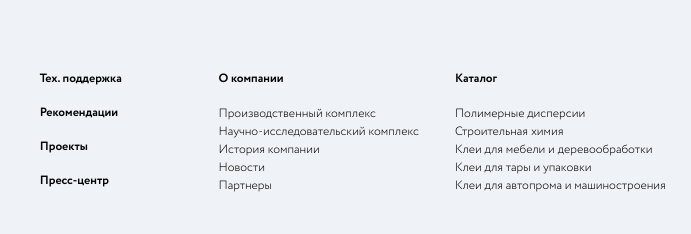
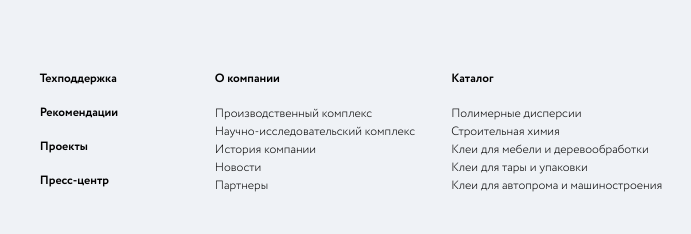
Before and after one commit to alekseyvotencev/homa, a website: page main.html in a window 1280 px wide. Shown: the part 4760-4994 px from the top of the page, 431-1122 px from the left. Drawn offline with nearby package versions, Linux system fonts and the light colour scheme; files that its build step writes are made by us from their sources; a web font is replaced by a local one.

Commit message:
footer edits added

```diff
--- a/templates/footer.html
+++ b/templates/footer.html
@@ -11,7 +11,7 @@
             </div>
             <ul class="footer__nav">
                 <li class="footer__nav-item">
-                    <a href="#">Тех. поддержка</a>
+                    <a href="#">Техподдержка</a>
                 </li>
                 <li class="footer__nav-item">
                     <a href="#">Рекомендации</a>
```
Also changed, not shown: dist/article.html, dist/catalog.html, dist/contacts.html, dist/history.html, dist/interior-paints.html, dist/main.html, dist/news.html, dist/polymer-dispersions.html, dist/product-page.html, dist/production-complex.html, dist/recommendations.html, dist/scientific-complex.html.
